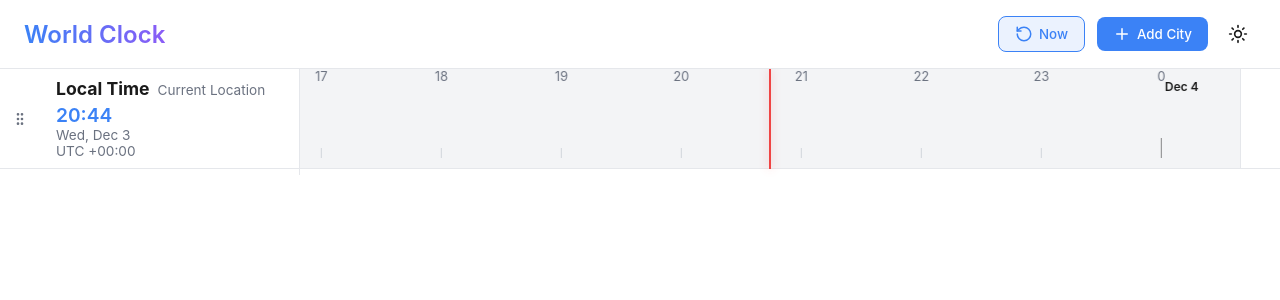
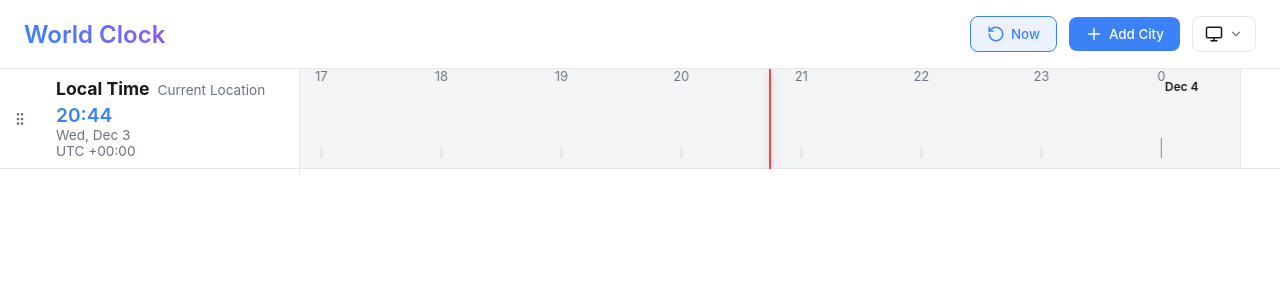
Before and after one commit to JulianFreeman/world-clocks, a Vue app: page / in a window 1280 px wide. Shown: the top 300 px of the page. Built offline with nearby package versions, Linux system fonts and the light colour scheme; the HTML template or start-up script is replaced by a standard one.

Commit message:
change theme selection

```diff
--- a/src/components/ThemeToggle.vue
+++ b/src/components/ThemeToggle.vue
@@ -1,36 +1,149 @@
 <script setup lang="ts">
-import { useDark, useToggle } from '@vueuse/core'
-import { Moon, Sun } from 'lucide-vue-next'
+import { ref } from 'vue'
+import { useColorMode, onClickOutside } from '@vueuse/core'
+import { Moon, Sun, Monitor, ChevronDown } from 'lucide-vue-next'
 
-const isDark = useDark()
-const toggleDark = useToggle(isDark)
+const mode = useColorMode({
+  emitAuto: true,
+})
+
+const isOpen = ref(false)
+const dropdownRef = ref<HTMLElement | null>(null)
+
+onClickOutside(dropdownRef, () => {
+  isOpen.value = false
+})
+
+function setMode(newMode: 'auto' | 'light' | 'dark') {
+  mode.value = newMode
+  isOpen.value = false
+}
 </script>
 
 <template>
-  <button
-    @click="toggleDark()"
-    class="theme-toggle"
-    title="Toggle Theme"
-  >
-    <Moon v-if="isDark" :size="20" />
-    <Sun v-else :size="20" />
-  </button>
+  <div class="theme-dropdown-container" ref="dropdownRef">
+    <button
+      class="theme-btn"
+      @click="isOpen = !isOpen"
+      title="Select Theme"
+    >
+      <Moon v-if="mode === 'dark'" :size="18" />
+      <Sun v-else-if="mode === 'light'" :size="18" />
+      <Monitor v-else :size="18" />
+      <ChevronDown :size="14" class="chevron" :class="{ open: isOpen }" />
+    </button>
+
+    <Transition name="fade">
+      <div v-if="isOpen" class="dropdown-menu">
+        <button
+          class="menu-item"
+          :class="{ active: mode === 'auto' }"
+          @click="setMode('auto')"
+        >
+          <Monitor :size="16" />
+          <span>Auto</span>
+        </button>
+        <button
+          class="menu-item"
+          :class="{ active: mode === 'light' }"
+          @click="setMode('light')"
+        >
+          <Sun :size="16" />
+          <span>Light</span>
+        </button>
+        <button
+          class="menu-item"
+          :class="{ active: mode === 'dark' }"
+          @click="setMode('dark')"
+        >
+          <Moon :size="16" />
+          <span>Dark</span>
+        </button>
+      </div>
+    </Transition>
+  </div>
 </template>
 
 <style scoped>
-.theme-toggle {
-  background: none;
-  border: none;
-  color: var(--color-text);
-  padding: 8px;
-  border-radius: 50%;
+.theme-dropdown-container {
+  position: relative;
+}
+
+.theme-btn {
   display: flex;
   align-items: center;
-  justify-content: center;
-  transition: background-color 0.2s;
+  gap: 6px;
+  background: var(--color-bg);
+  border: 1px solid var(--color-border);
+  color: var(--color-text);
+  padding: 8px 12px;
+  border-radius: 8px;
+  cursor: pointer;
+  transition: all 0.2s;
 }
 
-.theme-toggle:hover {
+.theme-btn:hover {
+  background-color: var(--color-hover);
+  border-color: var(--color-timeline-line);
+}
+
+.chevron {
+  opacity: 0.6;
+  transition: transform 0.2s;
+}
+.chevron.open {
+  transform: rotate(180deg);
+}
+
+.dropdown-menu {
+  position: absolute;
+  top: 100%;
+  right: 0;
+  margin-top: 8px;
+  width: 140px;
+  background: var(--color-bg);
+  border: 1px solid var(--color-border);
+  border-radius: 8px;
+  box-shadow: 0 4px 12px rgba(0, 0, 0, 0.15);
+  padding: 4px;
+  display: flex;
+  flex-direction: column;
+  z-index: 50;
+}
+
+.menu-item {
+  display: flex;
+  align-items: center;
+  gap: 8px;
+  padding: 8px 12px;
+  width: 100%;
+  border: none;
+  background: none;
+  color: var(--color-text);
+  border-radius: 4px;
+  text-align: left;
+  font-size: 0.9rem;
+}
+
+.menu-item:hover {
   background-color: var(--color-hover);
 }
+
+.menu-item.active {
+  color: var(--color-primary);
+  background-color: rgba(59, 130, 246, 0.1);
+  font-weight: 500;
+}
+
+/* Transition */
+.fade-enter-active,
+.fade-leave-active {
+  transition: opacity 0.15s, transform 0.15s;
+}
+
+.fade-enter-from,
+.fade-leave-to {
+  opacity: 0;
+  transform: translateY(-5px);
+}
 </style>
```
